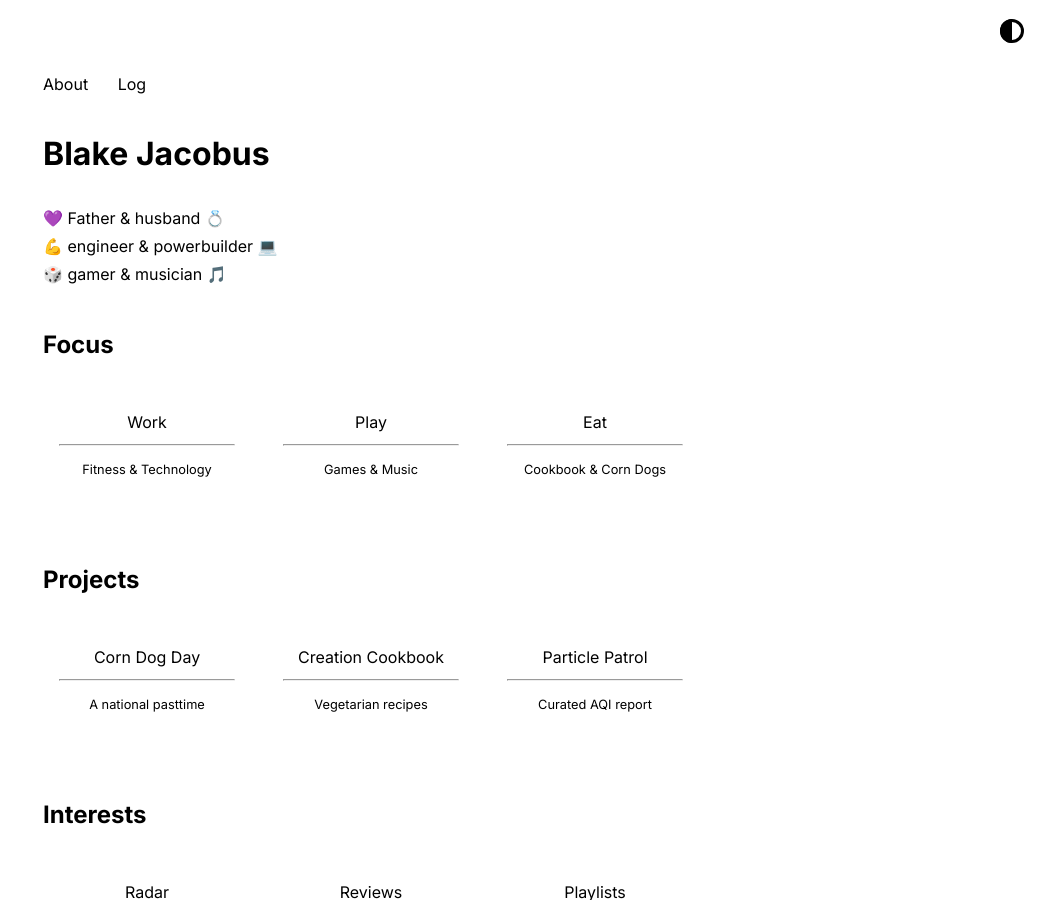
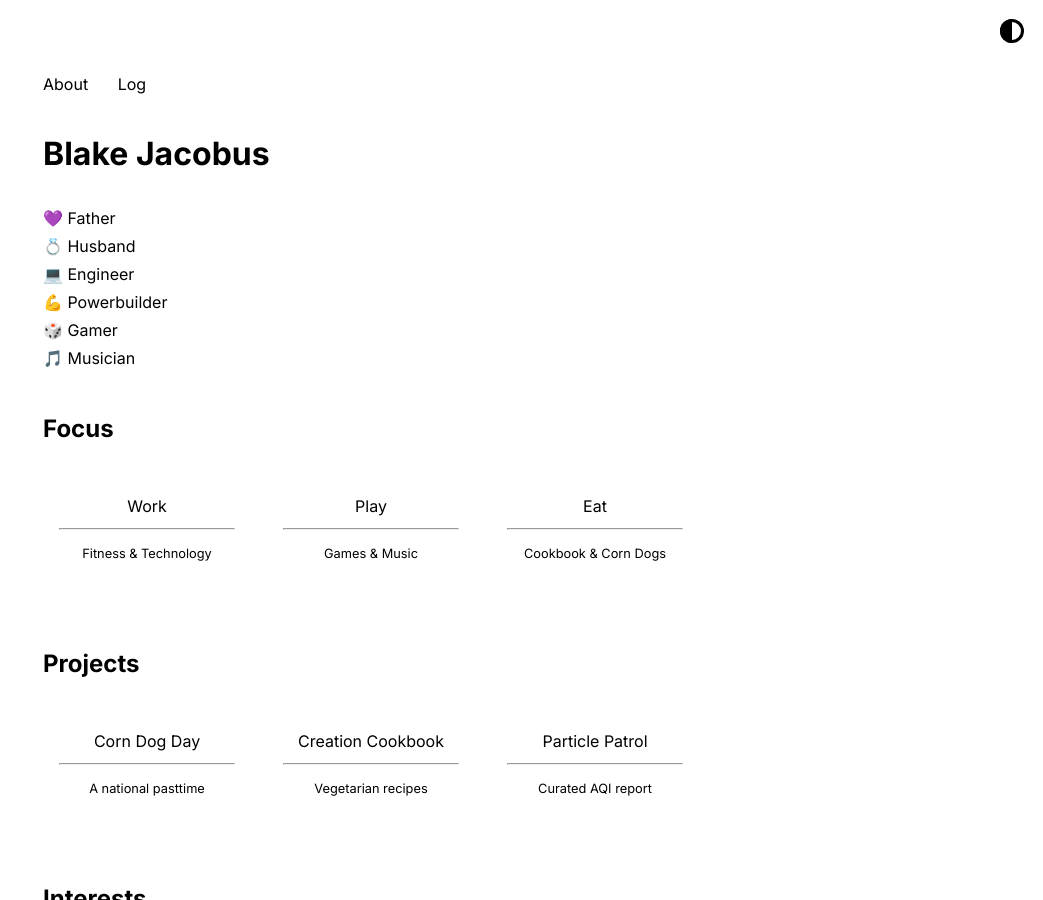
Before and after one commit to blakejacobus/blakejacobus.com, a Jekyll site: the page built from index.md, in a window 1280 px wide and 900 px high. Shown: the whole window, without its empty margins (237-1280 px from the left). Built offline with Jekyll 4.4.1, drawn with Linux system fonts in a browser that asks for light colours.

Commit message:
homepage edit

```diff
--- a/_config.yml
+++ b/_config.yml
@@ -2,9 +2,12 @@ title: Blake Jacobus
 author: Blake Jacobus
 url: https://www.blakejacobus.com # root address of the site
 description: > # description of the site (multiple lines allowed)
-  💜 Father & husband 💍  <br>
-  💪 engineer & powerbuilder 💻 <br>
-  🎲 gamer & musician 🎵
+  💜 Father <br>
+  💍 Husband <br>
+  💻 Engineer <br>
+  💪 Powerbuilder <br>
+  🎲 Gamer <br>
+  🎵 Musician
 
 permalink: /:slug
 
```
